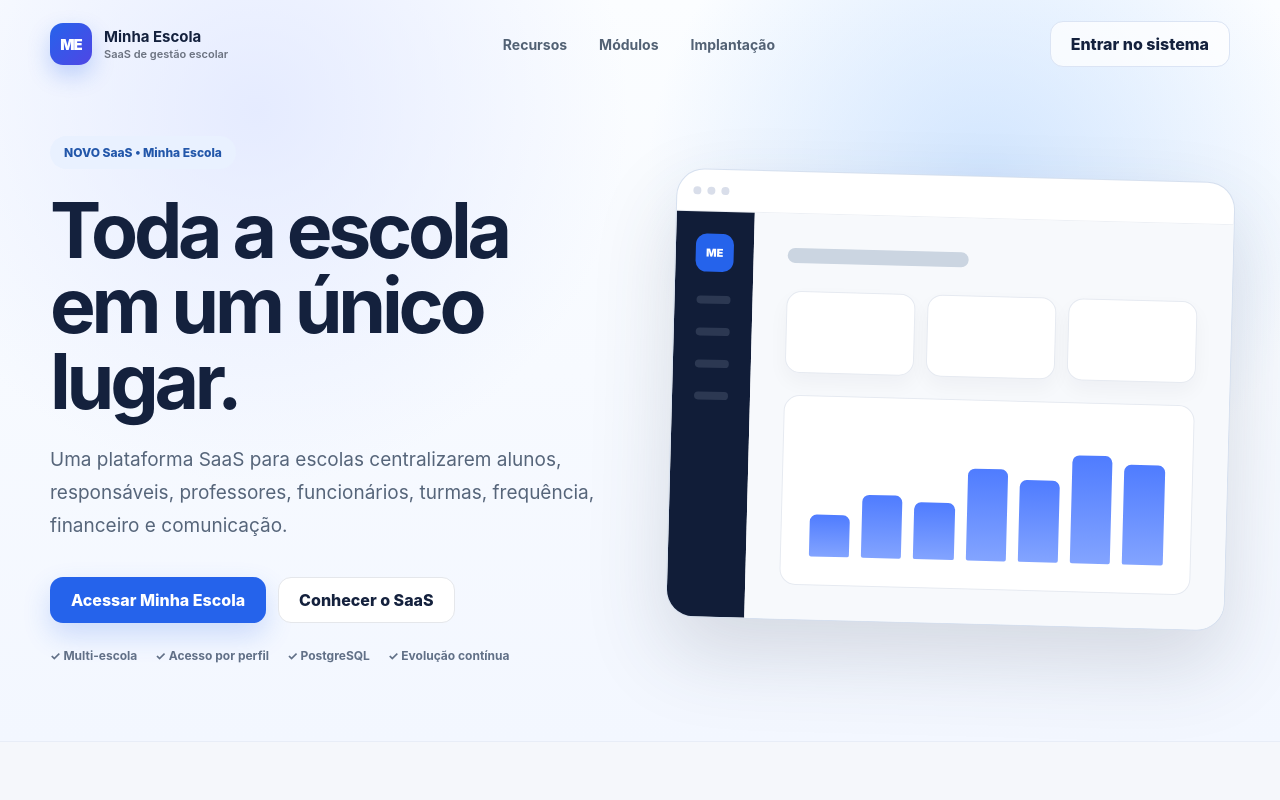
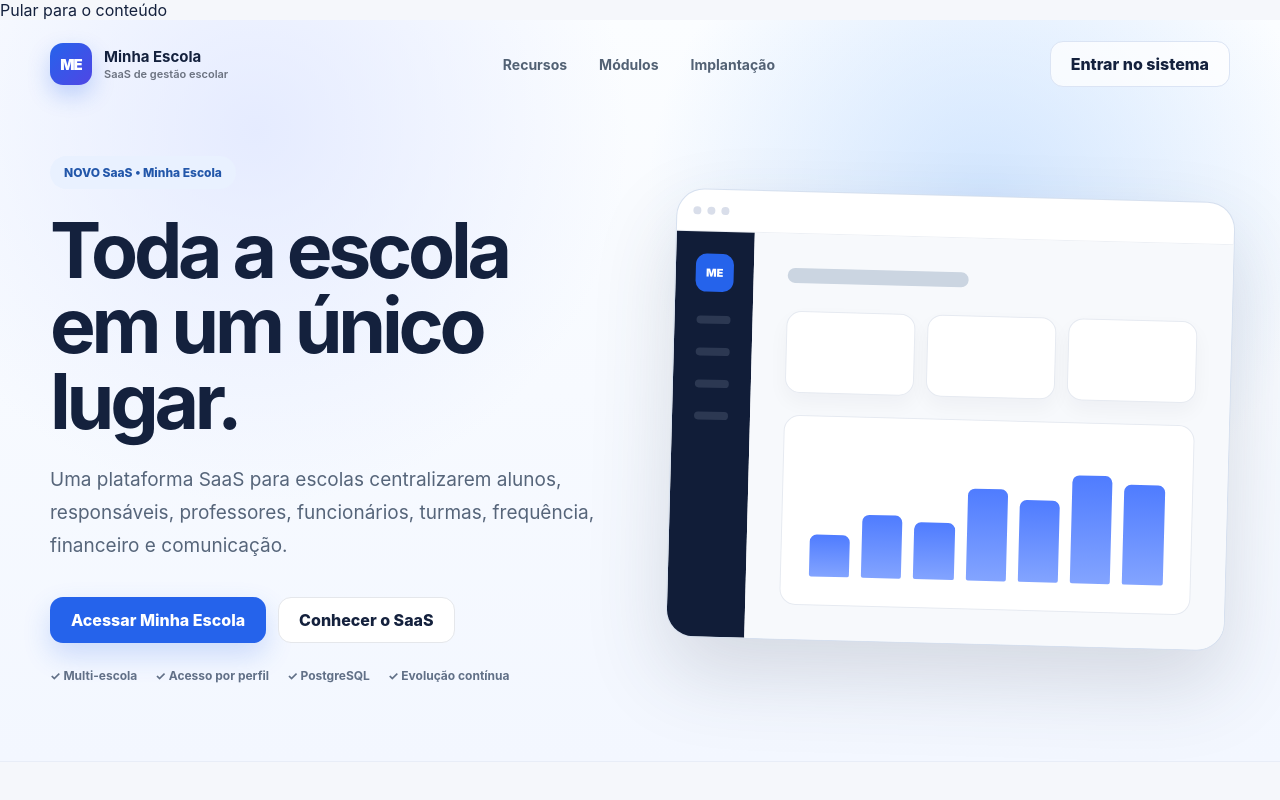
Before and after one commit to VictorFOliveira/Minha-escola, a Next.js app: page / in a window 1280 px wide. Shown: the top 800 px of the page. Built offline with nearby package versions, Linux system fonts and the light colour scheme.

Commit message:
a11y: add global skip link and main content target

```diff
--- a/app/layout.tsx
+++ b/app/layout.tsx
@@ -24,7 +24,12 @@ export default function RootLayout({
 }>) {
   return (
     <html lang="pt-BR">
-      <body>{children}</body>
+      <body>
+        <a className="skip-link" href="#main-content">
+          Pular para o conteúdo
+        </a>
+        <div id="main-content">{children}</div>
+      </body>
     </html>
   );
 }
```
